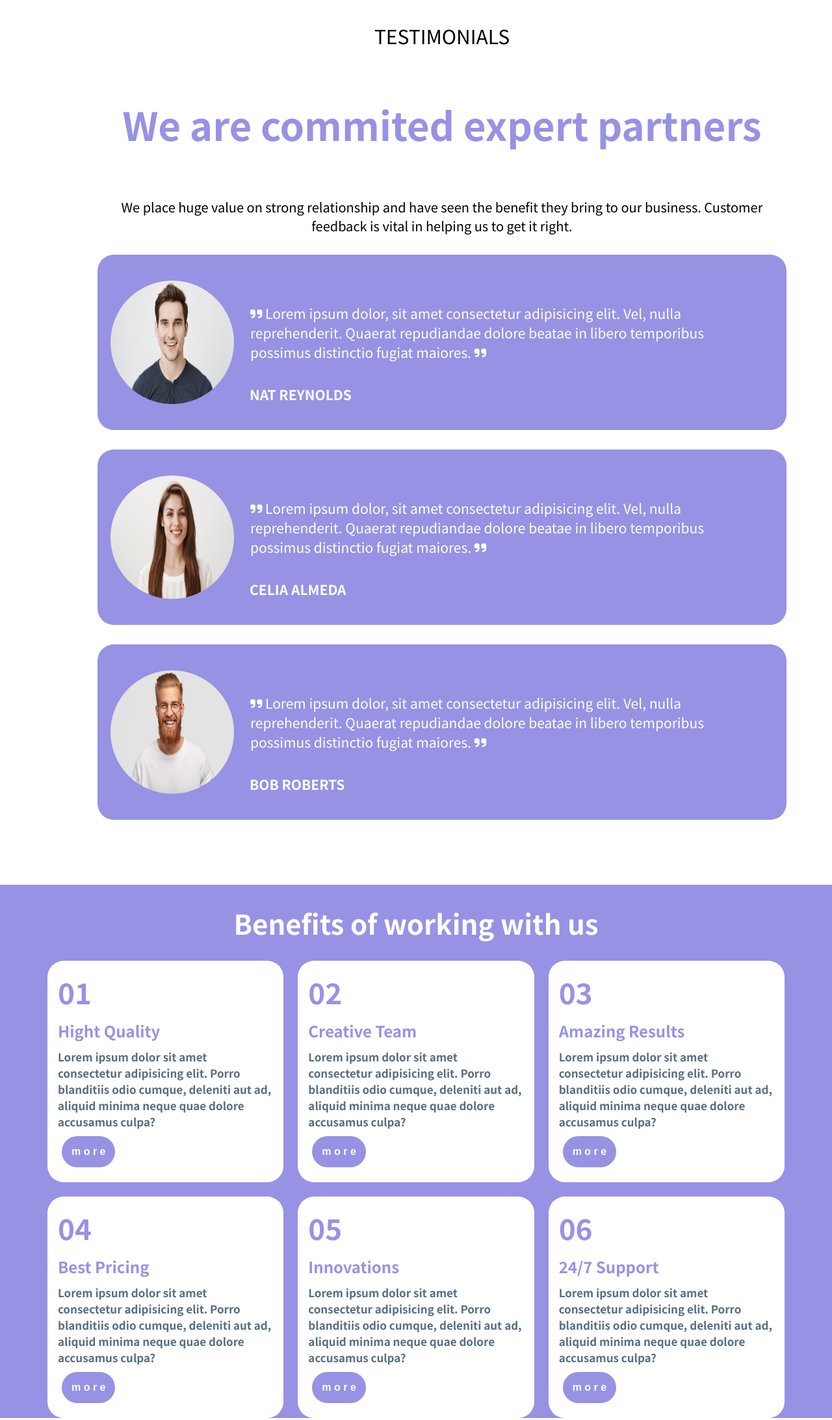
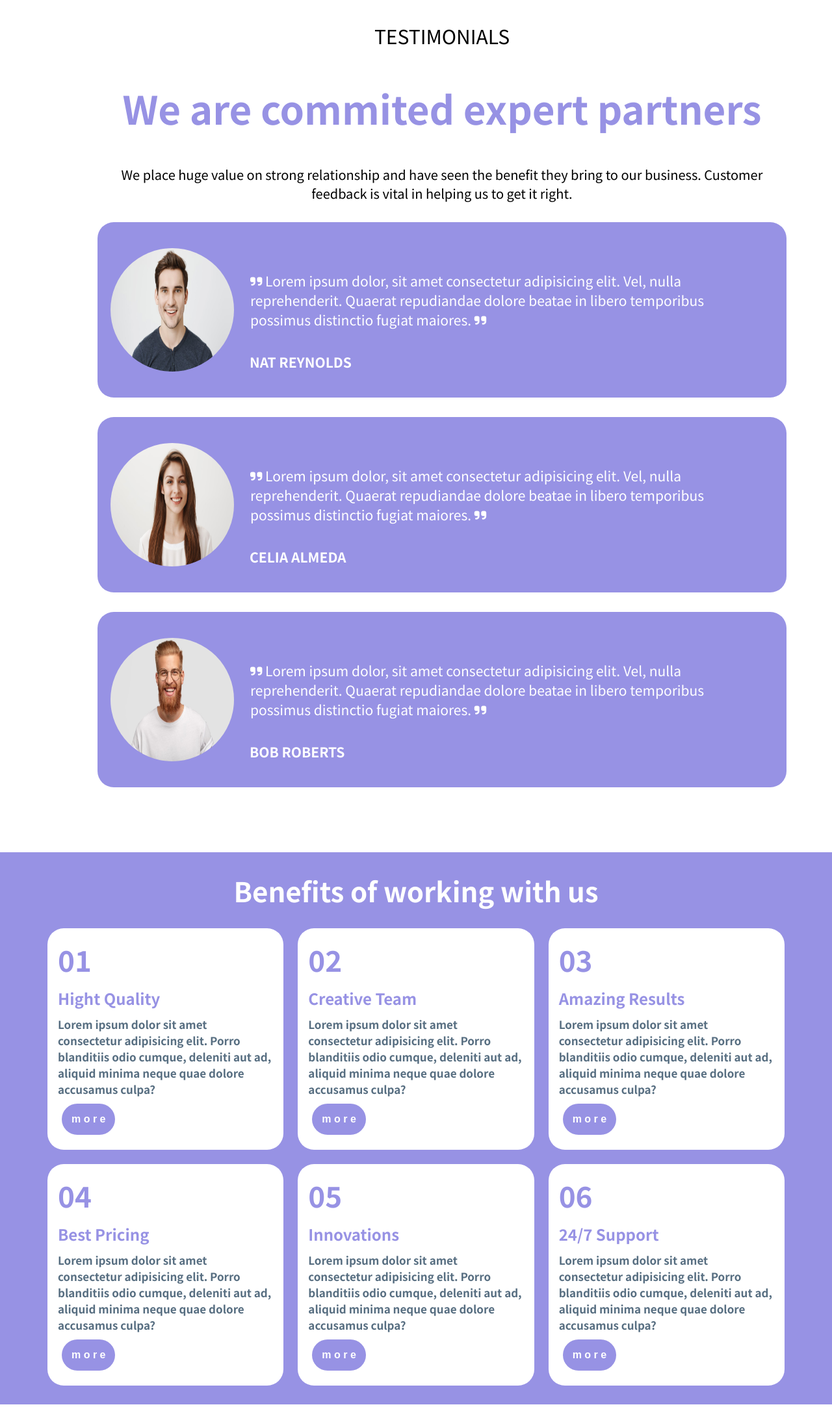
Before and after one commit to albim360/htmlcss-responsive-layout, a plain HTML site: page index.html in a window 1280 px wide. Shown: the part 1960-4146 px from the top of the page at 65% size. Drawn offline with Linux system fonts and the light colour scheme.

Commit message:
FIX margin testimonials h2 row 317

```diff
--- a/css/app.css
+++ b/css/app.css
@@ -314,7 +314,7 @@ a {
 
 .testimonials h2.light-purple {
     font-size: 60px;
-    margin: 40px 0;
+    margin: 15px 0;
 }
 
 .p-testimonials-sup {
@@ -357,7 +357,7 @@ p.testimonials-description.white {
 /* BENEFITS */
 
 section.benefits {
-    min-height: 820px; /* DEBUG RULE */
+    min-height: 850px; /* DEBUG RULE */
 }
 .benefits h1.white {
     text-align: center;
```
